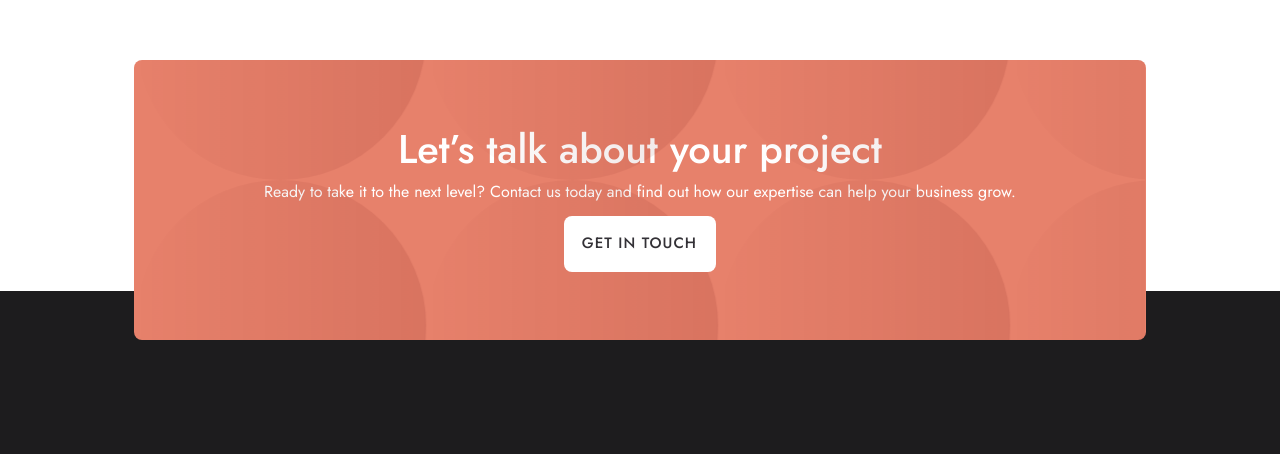
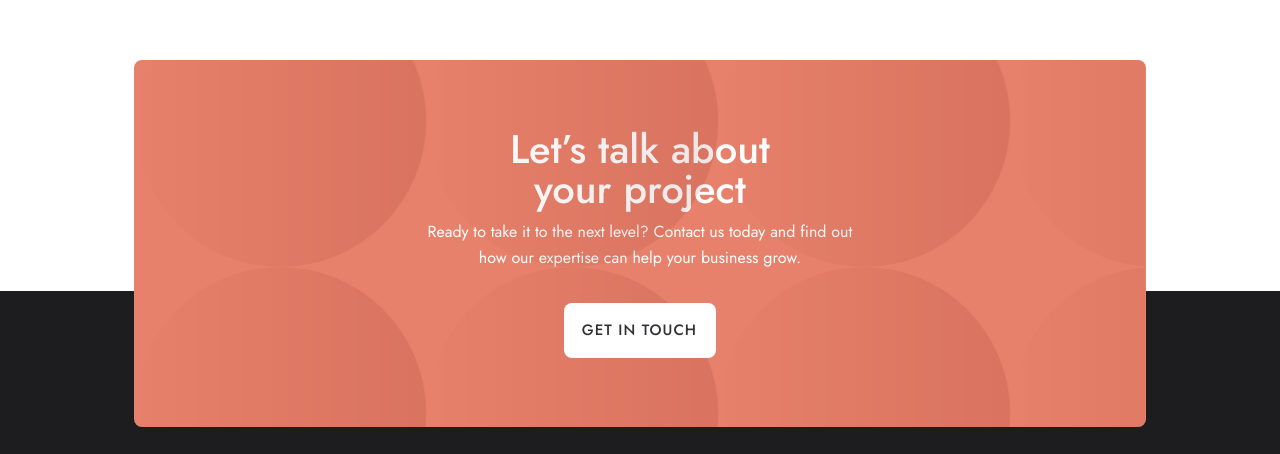
Before and after one commit to mrcordova/designo-multi-page-website, a plain HTML site: page frontend/index.html in a window 1280 px wide. Shown: the part 2697-3151 px from the top of the page. Drawn offline with Linux system fonts and the light colour scheme.

Commit message:
add width ch limit to contact footer element

```diff
--- a/frontend/css/style.css
+++ b/frontend/css/style.css
@@ -630,16 +630,18 @@ footer {
         clamp(2.5rem, calc(-6.357rem + 18.452vw), 10.25rem);
 
       padding-block: clamp(3.563rem, calc(2.491rem + 2.232vw), 4.5rem);
-      gap: clamp(0.625rem, calc(0.482rem + 0.298vw), 0.75rem);
+      /* gap: clamp(0.625rem, calc(0.482rem + 0.298vw), 0.75rem); */
 
       top: clamp(-16.5rem, calc(-19.643rem + 6.548vw), -13.75rem);
 
       & h3 {
         line-height: 1;
+        width: 11ch;
       }
 
       & p {
         line-height: 1.625;
+        width: 45ch;
       }
     }
   }
```
